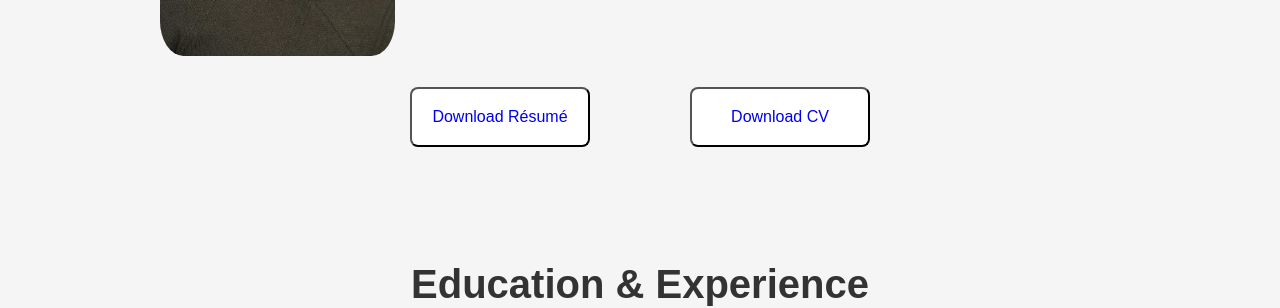
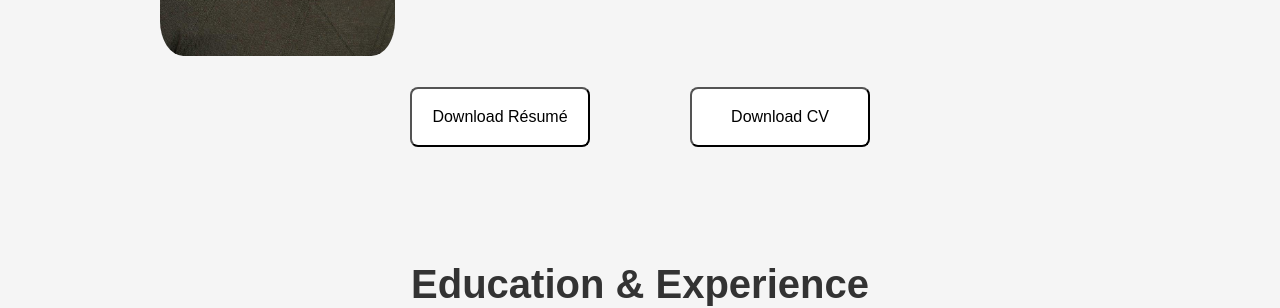
Before and after one commit to SimplyWillis/nicholastwillis, a Jekyll site: the page built from index.html, in a window 1280 px wide. Shown: the part 1229-1537 px from the top of the page. Built offline with Jekyll 4.4.1, drawn with Linux system fonts in a browser that asks for light colours; nearby versions of some CDN libraries.

Commit message:
Update about.html

```diff
--- a/_includes/about.html
+++ b/_includes/about.html
@@ -2,7 +2,7 @@
 <style>
 a {
   text-decoration: none;
-  text-decoration: none;
+  color: black;
 }
 
 .container {
@@ -41,7 +41,6 @@ img {
 
 .button5:hover {
   background-color: #555555;
-  color: white;
 }
   </style>
   </head>
```
